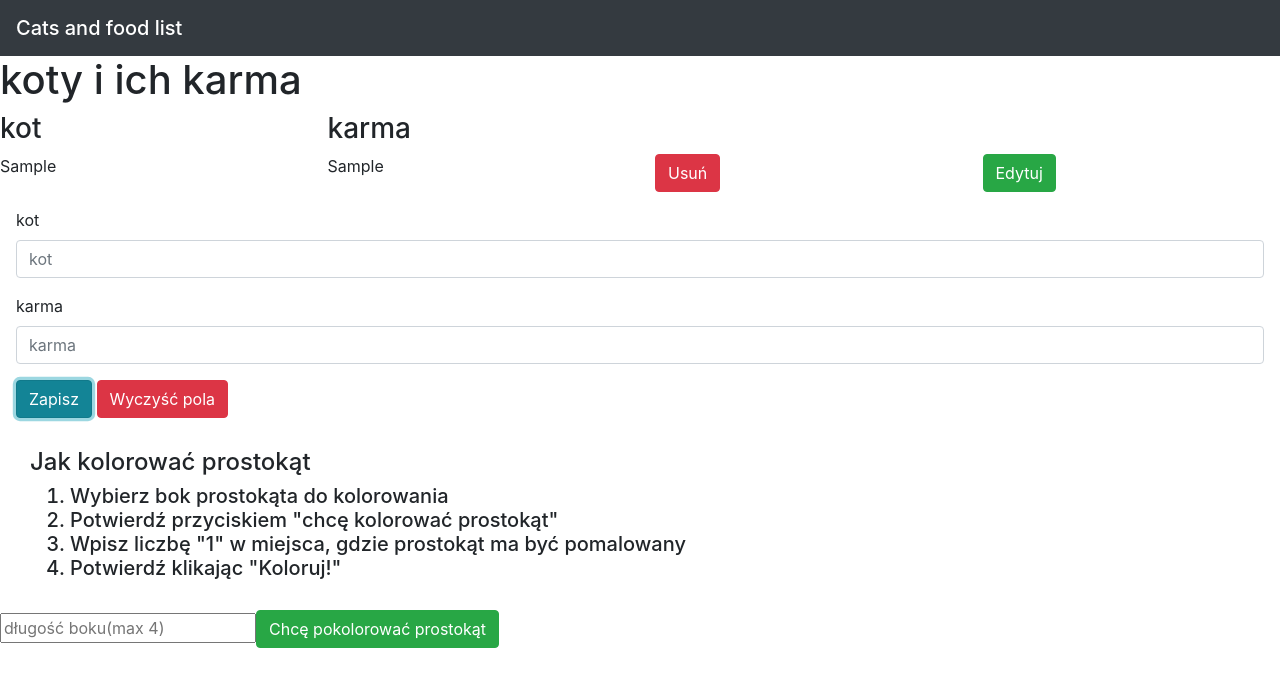
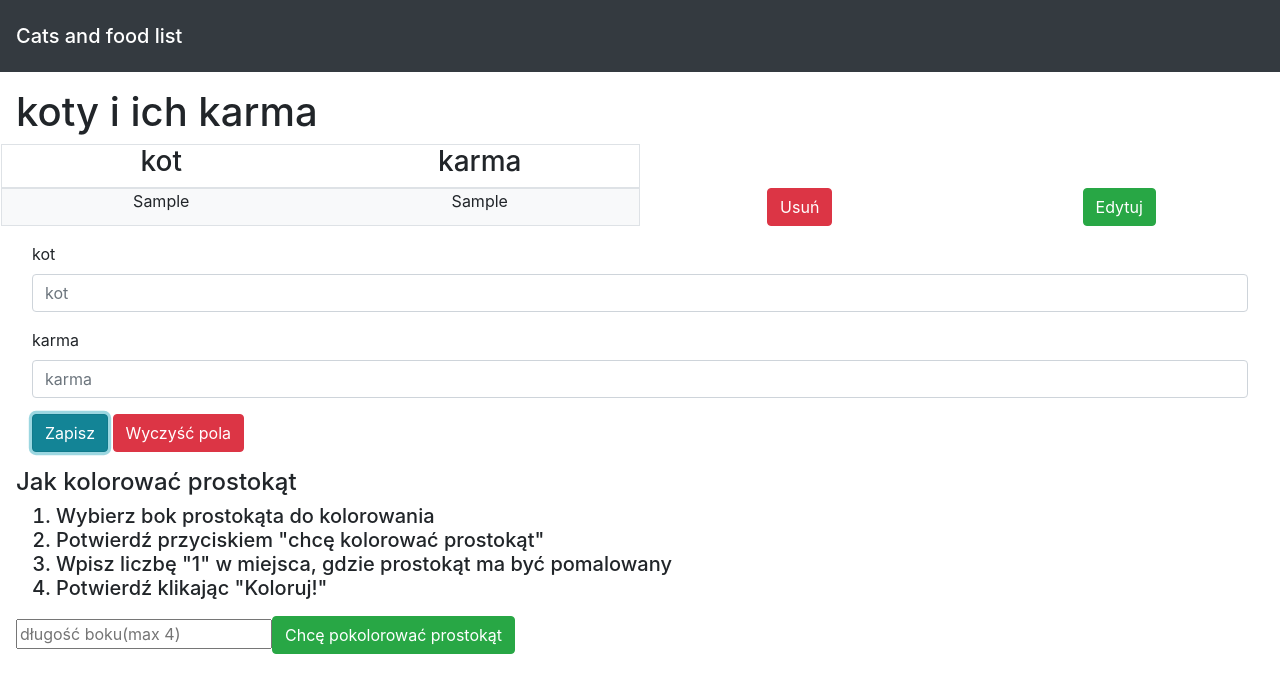
Before and after one commit to mie378/Prymus4, a Vue app: page / in a window 1280 px wide. Both pictures are taken after typing "Sample", "Sample" into the empty fields and a click on the button "Zapisz". Shown: the top 692 px of the page. Built offline with nearby package versions, Linux system fonts and the light colour scheme.

Commit message:
Add files via upload

```diff
--- a/src/App.vue
+++ b/src/App.vue
@@ -1,9 +1,10 @@
 <template>
   <div class="container-fluid">
 
-	<nav class="navbar navbar-dark bg-dark">
+	<nav class="navbar navbar-dark padding bg-dark">
 		<span class="navbar-brand mb-0 h1">Cats and food list</span>
 	</nav>
+	<div class="margin">
 		<div class="list">
 		<h1>koty i ich karma</h1>
 			<div v-if="alert==true" class="alert alert-danger" role="alert"><h2>Wypełnij wszystkie pola!</h2></div>
@@ -24,6 +25,7 @@
 		</div>
 		</form>
 		<kolor></kolor>
+	</div>
   </div>
 </template>
 
@@ -93,7 +95,10 @@ export default {
 	}
 	.container-fluid{
 	padding:0;
-	margin:0;
+	margin-left:0;
+	}
+	.padding{
+	padding:1rem;
 	}
 
 </style>
--- a/src/CatTable.vue
+++ b/src/CatTable.vue
@@ -1,17 +1,19 @@
 <template>
 	<div v-if="cats.length > 0">
 			<div class="row">
-				<div class="col-6 col-md-3"><h3>kot</h3></div>
-				<div class="col-6 col-md-3"><h3>karma</h3></div>
+				<div class="col-6 text-center border border-right-0 col-md-3"><h3>kot</h3></div>
+				<div class="col-6 text-center border border-left-0 col-md-3"><h3>karma</h3></div>
 			</div>
 			<div v-for="cat2 in cats" v-bind:key="cat2.id">
 				<div class="row">
-					<div class="col-6 col-md-3">{{cat2.cat}}</div>
-					<div class="col-6 col-md-3">{{cat2.food}}</div>
-					<div class="col-6 col-md-3">
+					<div v-if="cats.indexOf(cat2)%2==0" class="col-6 bg-light border border-right-0 text-center col-md-3">{{cat2.cat}}</div>
+					<div v-else class="col-6 bg-dark text-white border border-right-0 text-center col-md-3">{{cat2.cat}}</div>
+					<div v-if="cats.indexOf(cat2)%2==0" class="col-6 bg-light border border-left-0 text-center col-md-3">{{cat2.food}}</div>
+					<div v-else class="col-6 bg-dark text-white border border-left-0 text-center col-md-3">{{cat2.food}}</div>
+					<div class="col-6 col-md-3 text-center">
 						<button v-on:click="deletec(cat2.id)" type="button" class="btn btn-danger">Usuń</button>
 					</div>
-					<div class="col-6 col-md-3">
+					<div class="col-6 col-md-3 text-center">
 						<button v-on:click="edit(cat2.id)" type="button" class="btn btn-success">Edytuj</button>
 					</div>
 
@@ -38,6 +40,7 @@ export default{
 		edit:function(id){
 			this.$emit("cedit",id);
 		},
+
 	}
 
 }
--- a/src/kolor.vue
+++ b/src/kolor.vue
@@ -34,7 +34,7 @@
 					</div>
 				</div>
 			</div>
-			<button class="btn btn-danger margines" v-on:click="back()">Powrót</button>
+			<button class="btn btn-danger margin-top" v-on:click="back()">Powrót</button>
 		</div>
 
 	</div>
@@ -78,7 +78,7 @@ export default{
 	.squa{
 	width:100%;
 	height:70%;
-	margin:20px;
+	margin:1rem;
 	}
 	.coloredfloat{
 	width:100%;
@@ -86,15 +86,18 @@ export default{
 	background-color:black;
 	}
 	.sqrs2{
-	margin-left:50px;
+	margin-left:2rem;
 	}
 	.squa2{
 	width:100%;
 	margin:0px;
-	height:50px;
+	height:2rem;
 	}
-	.margines{
-	margin:30px;
+	.margin{
+	margin:1rem;
+	}
+	.margin-top{
+	margin-top:1rem;
 	}
 
 </style>
```
Lines whose indentation alone changed are shown as unchanged.
